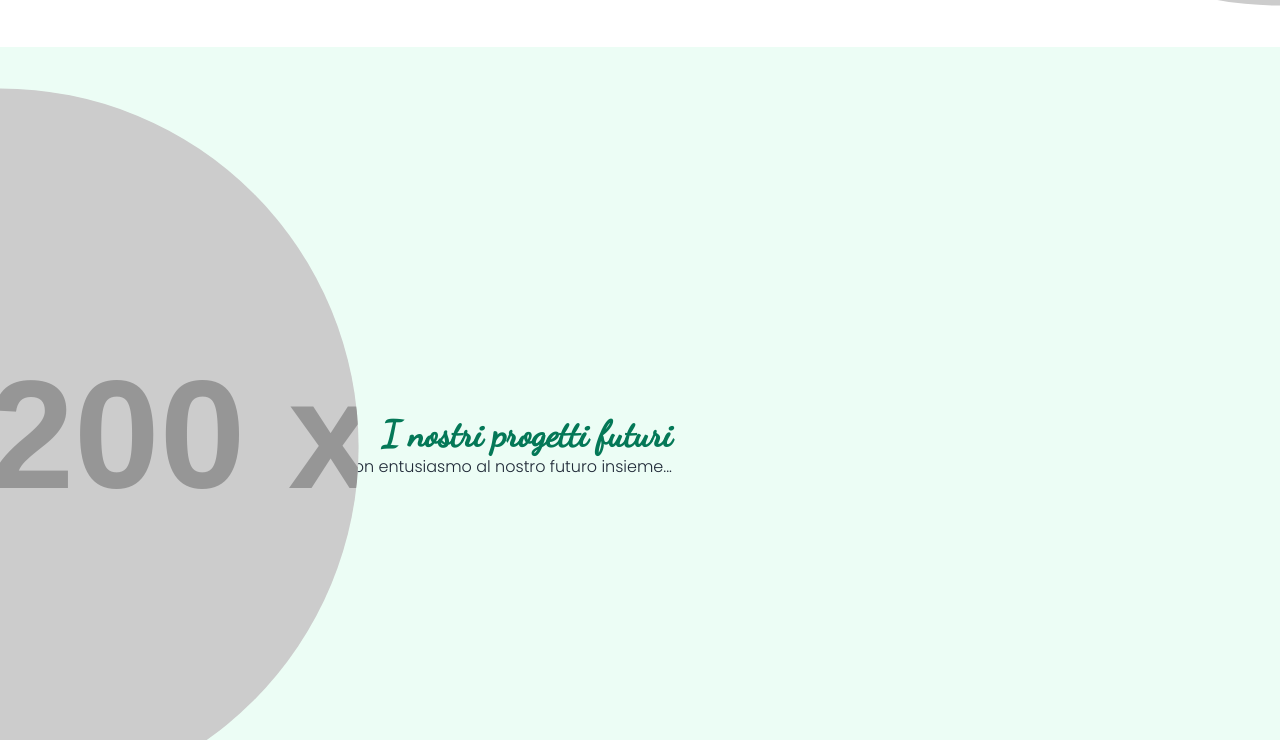
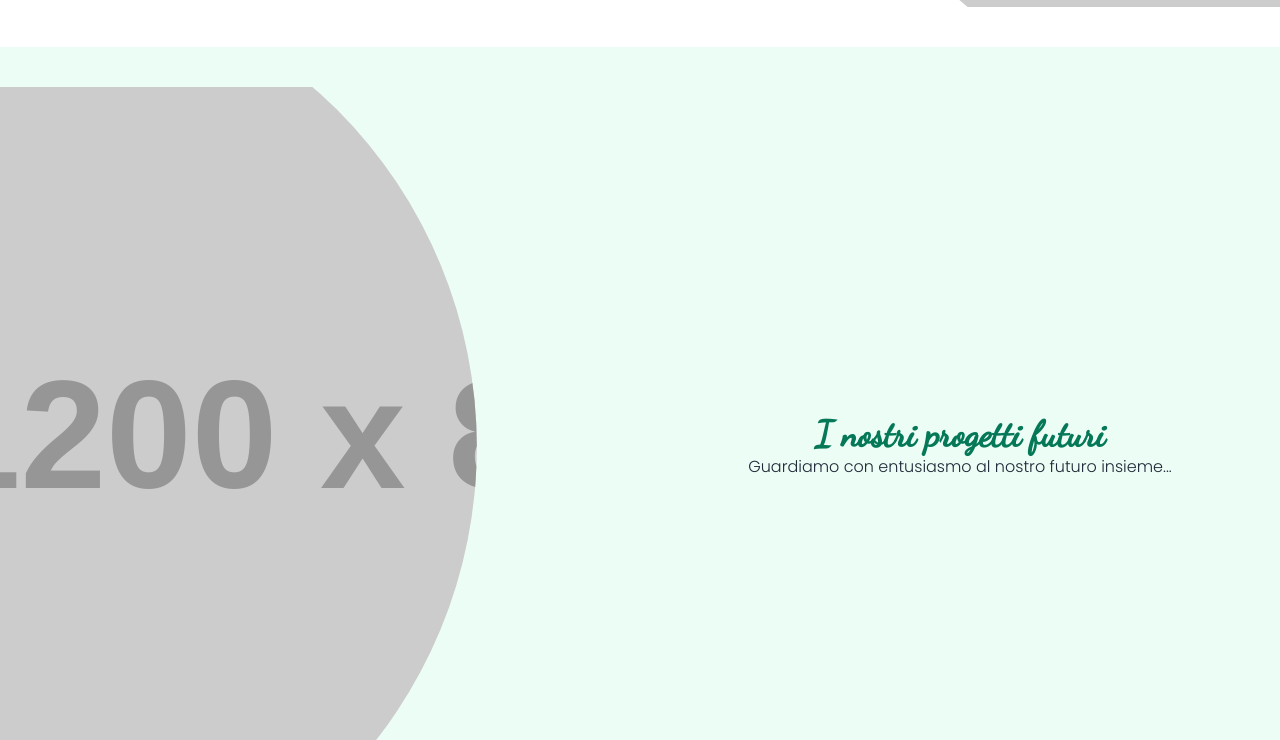
Before and after one commit to SteZamboni/wedding-site, a plain HTML site: page index.html in a window 1280 px wide. Shown: the part 1553-2293 px from the top of the page. Drawn offline with nearby package versions, Linux system fonts and the light colour scheme; placeholder pictures from the web are drawn by us.

Commit message:
fix buttonand images3

```diff
--- a/index.html
+++ b/index.html
@@ -40,35 +40,37 @@
             font-size: 5rem;
         }
         .img-container {
-            width: 45vw;
+            width: 50vw;
             height: 90vh;
             background-size: cover;
             background-position: center;
-            clip-path: circle(55% at 100% 50%);
+            clip-path: circle(70% at 100% 50%);
             position: absolute;
             right: 0;
             top: 50%;
             transform: translateY(-50%);
         }
         .reverse .img-container {
-            clip-path: circle(55% at 0% 50%);
+            clip-path: circle(70% at 0% 50%);
             left: 0;
             right: auto;
         }
         .text-container {
-            width: 50vw;
-            padding: 2rem;
-            margin-left: auto;
-            text-align: left;
+            width: 40vw;
+            margin-right: auto;
+            text-align: center;
+            display: flex;
+            flex-direction: column;
+            justify-content: center;
         }
         .reverse .text-container {
-            margin-left: 0;
-            margin-right: auto;
-            text-align: right;
+            margin-left: auto;
+            margin-right: 0;
         }
         .btn {
-            transition: all 0.3s ease-in-out;
+            transition: transform 0.3s ease-in-out, background-color 0.3s ease-in-out;
             cursor: pointer;
+            display: inline-block;
         }
         .btn:hover {
             transform: scale(1.1);
```
